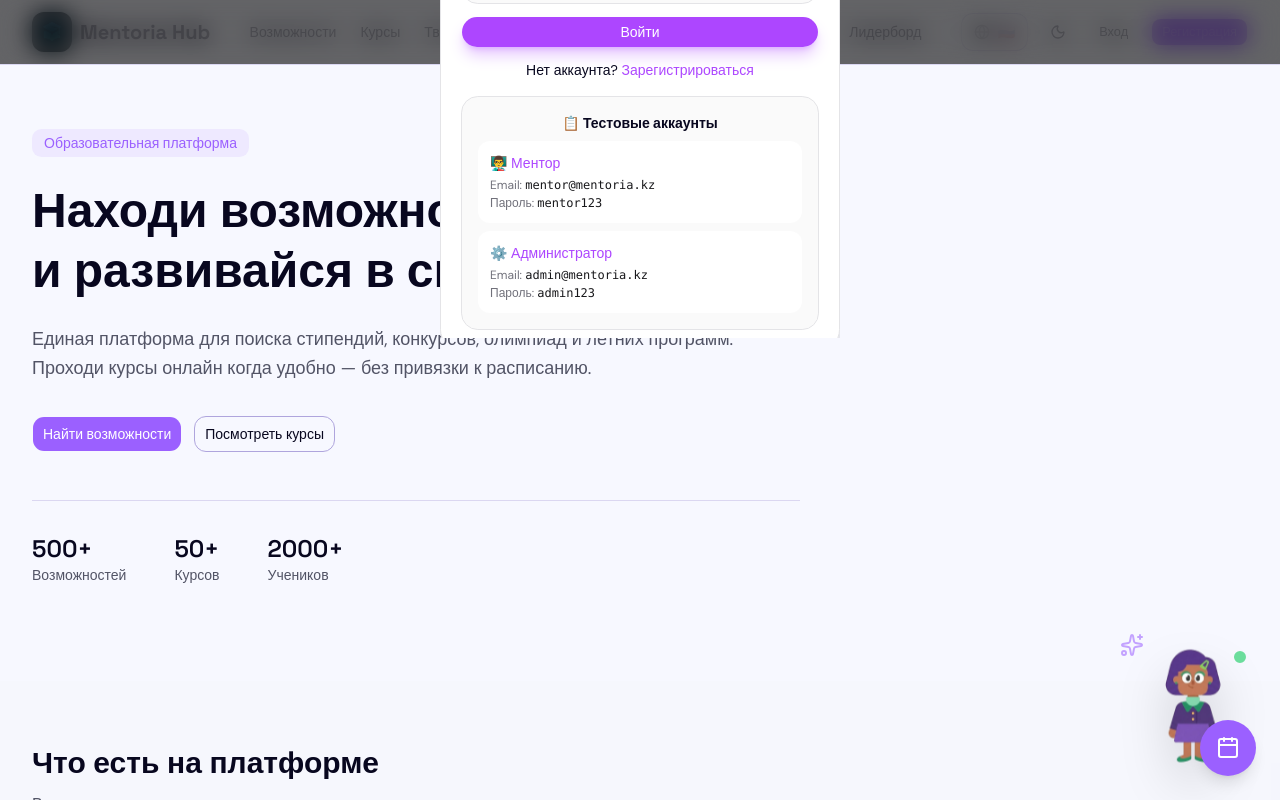
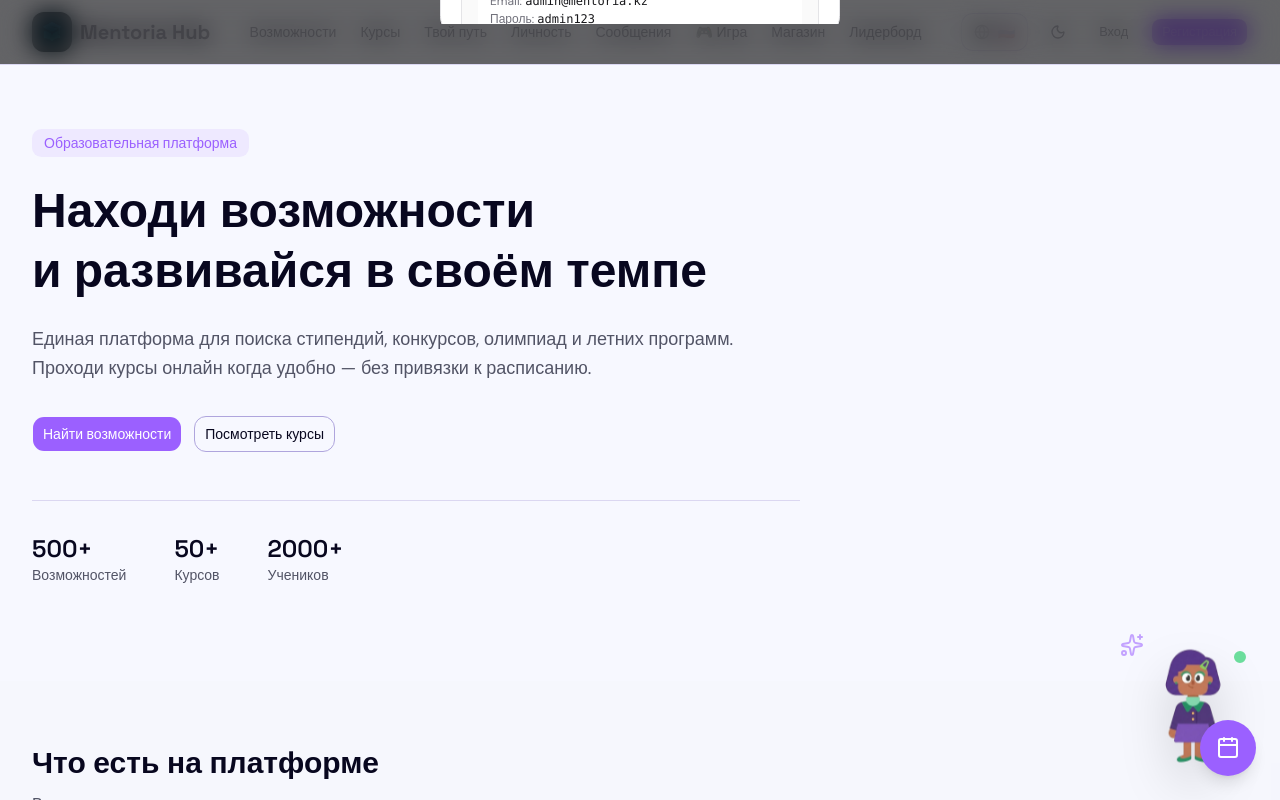
Before and after one commit to ulacoder/mentoria-hub, a Next.js app: page / in a window 1280 px wide. Both pictures are taken after a click on the button "Вход". Shown: the top 800 px of the page. Built offline with nearby package versions, Linux system fonts and the light colour scheme.

Commit message:
fix: anchor auth modal to bottom of screen

```diff
--- a/src/components/auth-modal.tsx
+++ b/src/components/auth-modal.tsx
@@ -89,7 +89,7 @@ export function AuthModal({ isOpen, onClose, redirectTo }: AuthModalProps) {
         onClick={onClose}
       />
 
-      <div className="fixed left-1/2 top-[60%] -translate-x-1/2 -translate-y-1/2 z-[9999] w-[95vw] max-w-[400px] max-h-[75vh] overflow-hidden">
+      <div className="fixed left-1/2 bottom-[5vh] translate-x-[-50%] z-[9999] w-[95vw] max-w-[400px] max-h-[70vh] overflow-hidden">
         <div className="bg-white dark:bg-zinc-900 rounded-2xl shadow-2xl border border-zinc-200 dark:border-zinc-800 overflow-hidden">
           <div className="flex items-center justify-between p-5 border-b border-zinc-200 dark:border-zinc-800">
             <h2 className="text-2xl font-bold">
@@ -103,7 +103,7 @@ export function AuthModal({ isOpen, onClose, redirectTo }: AuthModalProps) {
             </button>
           </div>
 
-          <div className="overflow-y-auto max-h-[calc(75vh-65px)]">
+          <div className="overflow-y-auto max-h-[calc(70vh-65px)]">
             <form onSubmit={handleSubmit} className="p-5 space-y-3">
               {error && (
                 <div className="bg-red-50 dark:bg-red-950/30 text-red-600 dark:text-red-400 text-sm p-3 rounded-lg border border-red-200 dark:border-red-900">
```
